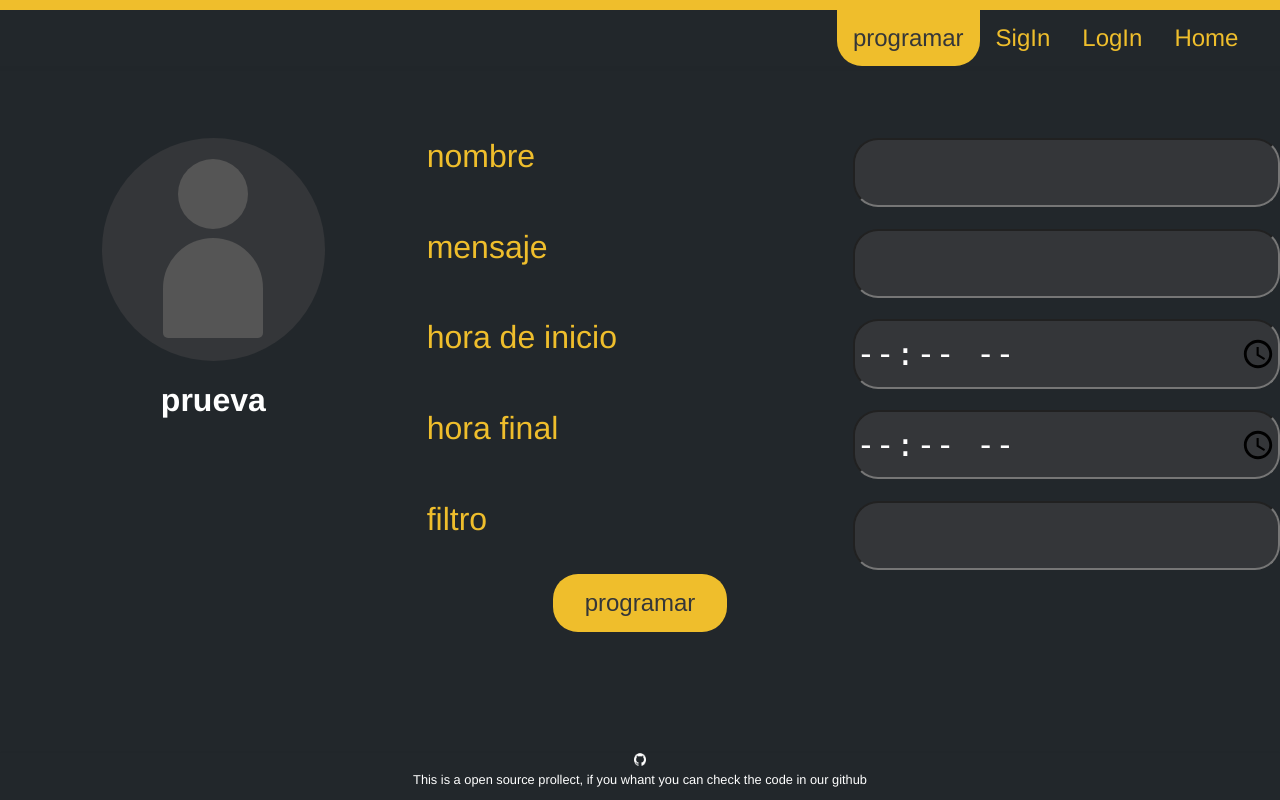
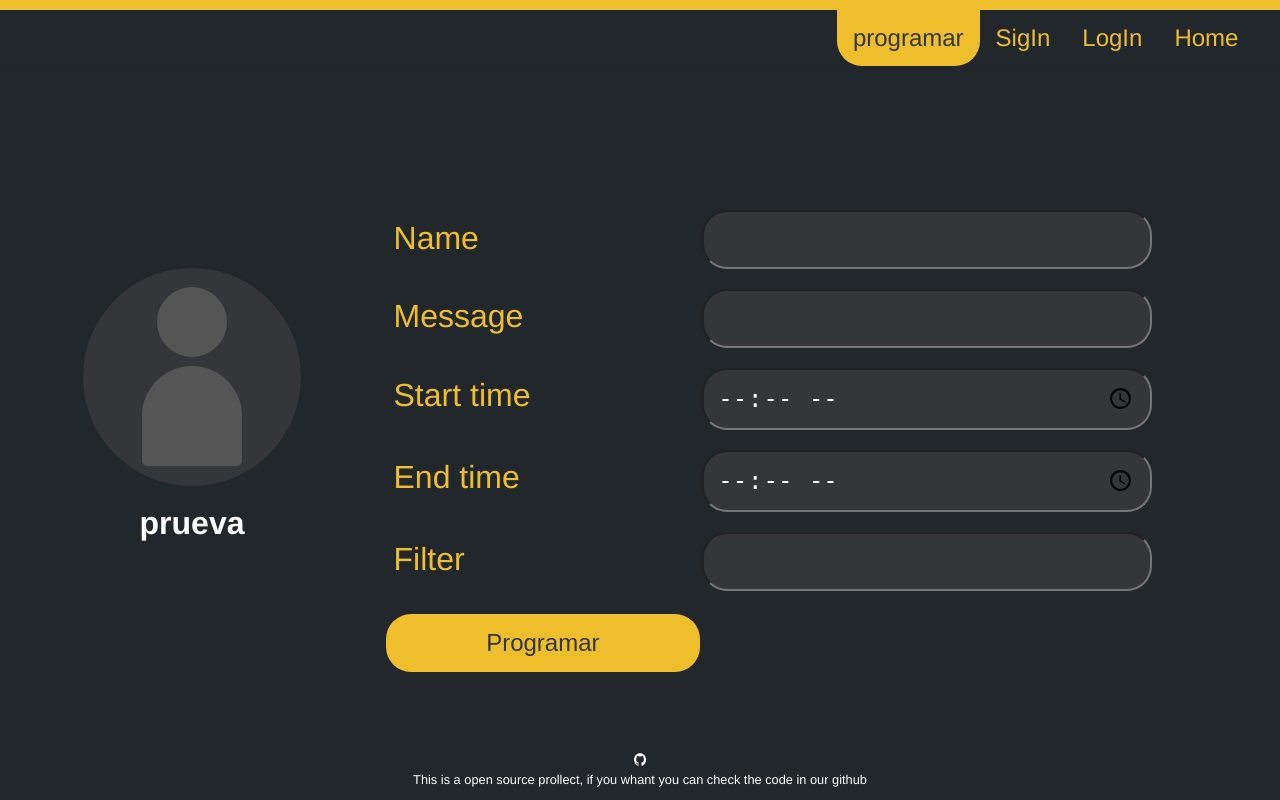
Before and after one commit to augusto539/Back-Bot, a Flask app: page /program in a window 1280 px wide. Run offline with Flask 2, Linux system fonts and the light colour scheme.

Commit message:
little changes

```diff
--- a/app.py
+++ b/app.py
@@ -1,4 +1,4 @@
-from flask import Flask, render_template
+from flask import Flask, render_template, request, redirect, url_for
 
 
 app =  Flask(__name__)
@@ -11,14 +11,46 @@ def landing():
 
 @app.route('/logIn')
 def logIn():
-   return ('logIn')
+   logIn="active"
+   return render_template("logIn.html", logIn=logIn)
 
-@app.route('/SigIn')
+
+@app.route('/SigIn', methods=["GET", "POST"])
 def SigIn():
-   return ('SigIn')
 
-@app.route('/program')
+   if request.method == 'POST':
+        name = request.form['name']
+        email = request.form['email']
+        password = request.form['password']
+
+        print(name, email, password)
+
+        next = request.args.get('next', None)
+        if next:
+            return redirect(next)
+        return redirect(url_for('landing'))
+
+   SigIn="active"
+   return render_template("SigIn.html", SigIn=SigIn)
+
+
+@app.route('/program', methods=["GET", "POST"])
 def program():
+
+   if request.method == 'POST':
+        name = request.form['name']
+        massage = request.form['massage']
+        start_time = request.form['start_time']
+        end_time = request.form['end_time']
+        _filter = request.form['_filter']
+
+        print(name, massage, start_time, end_time, _filter)
+
+        next = request.args.get('next', None)
+        if next:
+            return redirect(next)
+        return redirect(url_for('landing'))
+
    program = "active"
    return render_template('program.html', program=program)
 
--- a/static/css/Style.css
+++ b/static/css/Style.css
@@ -172,23 +172,29 @@ li a:hover{
 
 .program{
     display: grid;
-    grid-template-columns: repeat(3, 1fr);
-    grid-template-rows: 10% 60% 20% 10%;
+    grid-template-columns: 30% 60% 10%;
+    grid-template-rows: 20% 60% 20%;
 
     height: 90%;
 }
 
 .contact_card{
     grid-column: 1;
-    grid-row: 2/4;
-}
+    grid-row: 2;
 
-.tags{
-    grid-column: 2;
+    padding-top: 15%;
 }
 
 .imput{
-    grid-column: 3;
+    grid-column: 2;
+    grid-row: 2;
+}
+
+.imput form{
+    display: grid;
+    grid-template-rows: repeat(6, 1fr);
+    grid-row-gap: 5%;
+    grid-row: 2;
 }
 
 
@@ -240,47 +246,36 @@ li a:hover{
 }
 
 
-.tags, .imput{
-    display: grid;
-    grid-template-rows: repeat(5, 1fr);
-    grid-row-gap: 5%;
+
+.imput form .name{
+    grid-row: 1;
+}
+.imput form .message{
     grid-row: 2;
 }
-
-.program .buttom{
-    grid-column: 2;
+.imput form .start_time{
     grid-row: 3;
-
-    margin-left: auto;
-    margin-right: auto;
+}
+.imput form .end_time{
+    grid-row: 4;
+}
+.imput form ._filter{
+    grid-row: 5;
 }
 
 
-.tags .name, .imput .name{
-    grid-row: 1;
-}
-.tags .message, .imput .message{
-    grid-row: 2;
-}
-.tags .start_time, .imput .start_time{
-    grid-row: 3;
-}
-.tags .end_time, .imput .end_time{
-    grid-row: 4;
-}
-.tags .filter, .imput .filter{
-    grid-row: 5;
-}
-
-.tags p{
+.imput label{
     color: #efbe2c;
     font-size: 2rem;
+
+    margin: 3%;
 }
 
 .imput input{
     background-color: #343639;
     color: white;
-    font-size: 2rem;
+    font-size: 1.5rem;
+    padding: 3%;
 
     outline: none;
     border-radius: 25px;
--- a/templates/layout.html
+++ b/templates/layout.html
@@ -16,9 +16,9 @@
         <div class="upper_nav"></div>
         <ul>
             <li><a href="/" class={{landing}}>Home</a></li>
-            <li><a href="" class="">LogIn</a></li>
-            <li><a href="" class="">SigIn</a></li>
-            <li><a href="program" class={{program}}>programar</a></li>
+            <li><a href="/logIn" class={{logIn}}>LogIn</a></li>
+            <li><a href="/SigIn" class={{SigIn}}>SigIn</a></li>
+            <li><a href="/program" class={{program}}>programar</a></li>
         </ul>
     </div>
 
--- a/templates/program.html
+++ b/templates/program.html
@@ -12,22 +12,25 @@
             </div>
             <h1> prueva </h1>
         </div>
-        <div class="tags">
-            <p class="name"> nombre </p>
-            <p class="message"> mensaje </p>
-            <p class="start_time"> hora de inicio </p>
-            <p class="end_time"> hora final </p>
-            <p class="filter"> filtro </p>
-        </div>
         <div class="imput">
-            <input type="text" class="name" required>
-            <input type="text" class="message" required>
-            <input type="time" class="start_time" id="appt" name="appt" min="00:00" max="23:59" required>
-            <input type="time" class="end_time" id="appt" name="appt" min="00:00" max="23:59" required>
-            <input type="text" class="filter" required>
-        </div>
-        <div class="buttom">
-            <button> programar </button>
+            <form action="" name="program_form" method="post">
+                <label for="name" class="name"> Name </label>
+                <input type="text" class="name" name="name" required>
+
+                <label for="message" class="message"> Message </label>
+                <input type="text" class="message" name="massage" required>
+
+                <label for="start_time" class="start_time"> Start time </label>
+                <input type="time" class="start_time" name="start_time" min="00:00" max="23:59" required>
+
+                <label for="end_time" class="end_time"> End time </label>
+                <input type="time" class="end_time" name="end_time" min="00:00" max="23:59" required>
+
+                <label for="_filter" class="_filter"> Filter </label>
+                <input type="text" class="_filter" name="_filter" required>
+
+                <button type="submit"> Programar </button>
+            </form>
         </div>
     </div>
 
```
